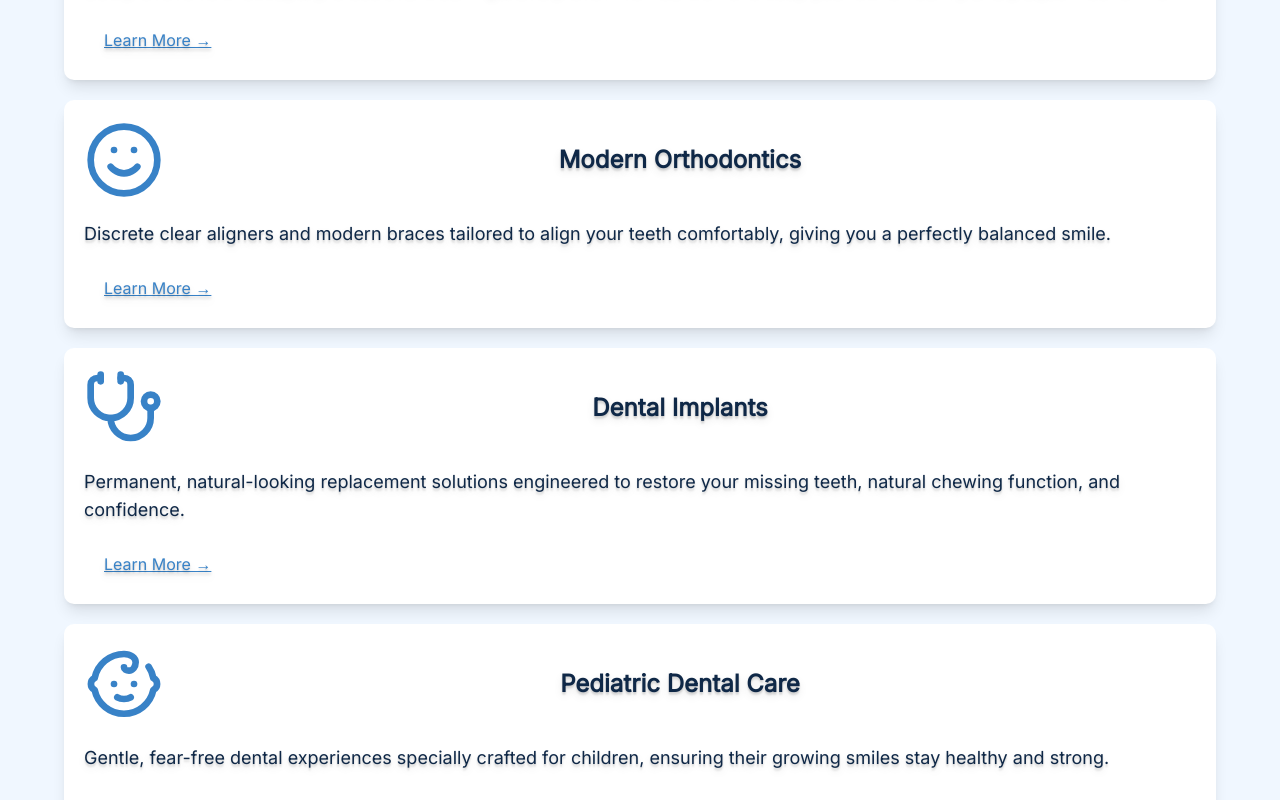
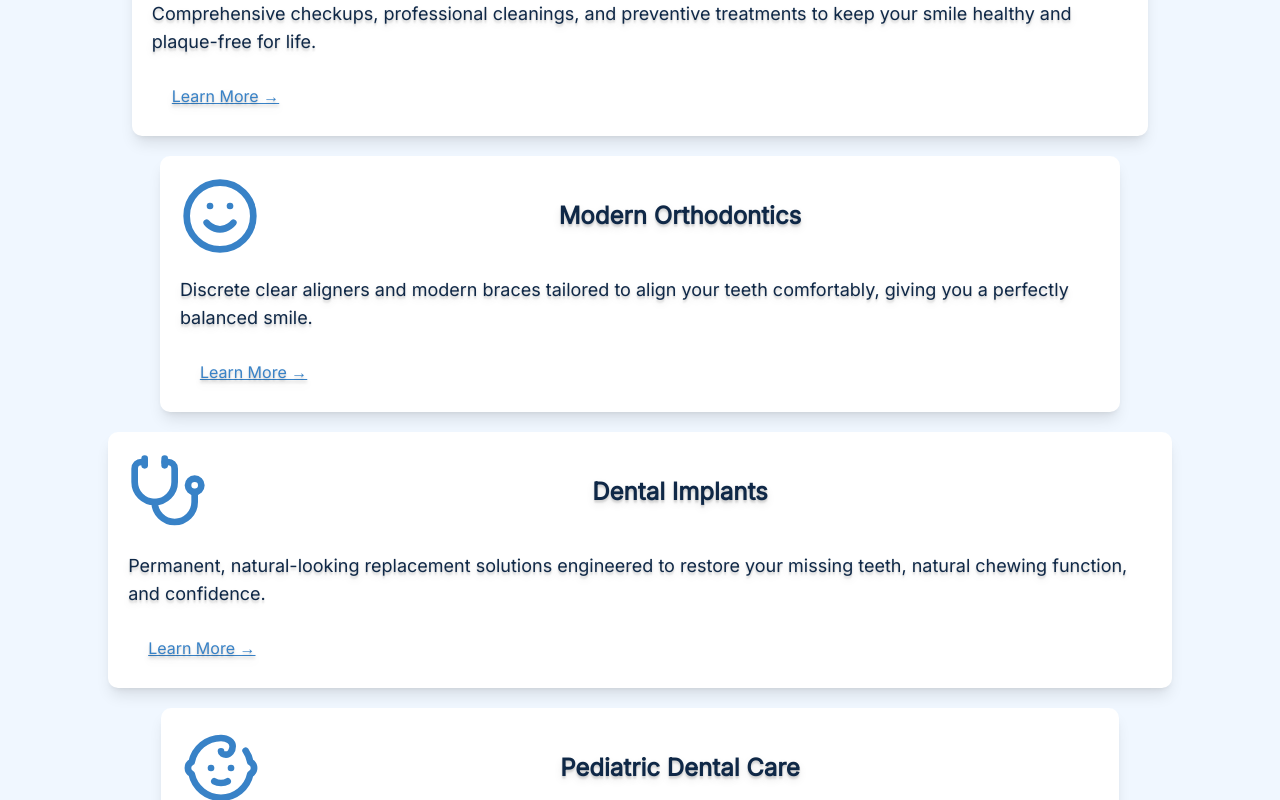
Before and after one commit to GilbertoBispo/dental-clinic-landing-page, a Next.js app: page / in a window 1280 px wide. Shown: the part 880-1680 px from the top of the page. Built offline with nearby package versions, Linux system fonts and the light colour scheme.

Commit message:
feat: cria animação de Scroll Reveal para os cards. fix: corrige erro de margem nos elementos da lista na barra de navegação

```diff
--- a/app/components/sections/Header.tsx
+++ b/app/components/sections/Header.tsx
@@ -37,8 +37,8 @@ export default function Header() {
                 </div>
 
                 <div className={`fixed z-1 ${isActive ? 'shadow-lg flex flex-col items-center justify-start fixed top-0 left-0 h-full w-[85%] bg-white/30 backdrop-blur-sm transition-all duration-500 translate-x-0' : 'flex flex-col items-center justify-start fixed top-0 left-0 h-full w-[85%] bg-white/30 backdrop-blur-sm transition-all duration-500 -translate-x-full'}`}>
-                    <nav>
-                        <ul className="mt-10 flex flex-col gap-5 items-center font-bold text-xl">
+                    <nav className="h-full">
+                        <ul className="my-5 flex flex-col gap-5 items-center font-bold text-xl">
                             <li className="p-5 w-full text-center"><a href="">Home</a></li>
                             <li className="p-5 w-full text-center"><a href="">About Us</a></li>
                             <li className="p-5 w-full text-center"><a href="">Services</a></li>
--- a/app/components/sections/Services.tsx
+++ b/app/components/sections/Services.tsx
@@ -1,81 +1,81 @@
 'use client';
 
 import Cards from "../ui/Cards";
+import { motion } from "framer-motion";
 
 export default function Services() {
+
+    // array contendo todas as informações dos cards
+    const SERVICES = [
+        {
+            icon: "sparkles",
+            title: 'Professional Teeth Whitening',
+            description: 'Fast, safe, and effective cosmetic whitening treatments that remove deep stains and brighten your smile by up to several shades.',
+        },
+        {
+            icon: "shield-check",
+            title: 'General & Preventive Care',
+            description: 'Comprehensive checkups, professional cleanings, and preventive treatments to keep your smile healthy and plaque-free for life.',
+        },
+        {
+            icon: "smile",
+            title: 'Modern Orthodontics',
+            description: 'Discrete clear aligners and modern braces tailored to align your teeth comfortably, giving you a perfectly balanced smile.',
+        },
+        {
+            icon: "stethoscope",
+            title: 'Dental Implants',
+            description: 'Permanent, natural-looking replacement solutions engineered to restore your missing teeth, natural chewing function, and confidence.',
+        },
+        {
+            icon: "baby",
+            title: 'Pediatric Dental Care',
+            description: 'Gentle, fear-free dental experiences specially crafted for children, ensuring their growing smiles stay healthy and strong.',
+        },
+        {
+            icon: "cross",
+            title: 'Emergency Dental Care',
+            description: 'Immediate, compassionate relief for sudden toothache, broken teeth, or unexpected dental emergencies when you need it most.',
+        },
+    ];
+
     return (
-        <section className="flex flex-col items-center gap-5 my-5">
+        <section className="flex flex-col items-center gap-5 my-5 w-full">
             <div className="text-center text-shadow-lg">
                 <h2 className="font-black text-3xl">Our Services</h2>
                 <p className="font-semibold">High-Quality Care for Your Smile</p>
             </div>
 
-            {/* Cards */}
-            <Cards className="flex flex-col p-5 gap-5 text-shadow-lg ">
-                <div className="flex justify-between items-center">
-                    <img className="w-20" src="/sparkles.svg" alt="sparkles icon"/>
-                    <h3 className="flex-1 text-center flex flex-col justify-center text-2xl h-20"><strong>Professional Teeth Whitening</strong></h3>
-                </div>
+            {/* utiliza o método .map() para renderizar cada card */}
+            {SERVICES.map((service, index) => {
 
-                <p className="text-lg">Fast, safe, and effective cosmetic whitening treatments that remove deep stains and brighten your smile by up to several shades.</p>
+                // cada atributo do objeto SERVICES vira uma constante
+                const icon = service.icon;
+                const title = service.title;
+                const description = service.description;
 
-                <a className="cursor-pointer underline text-(--light) w-fit py-2 px-5">Learn More →</a>
-            </Cards>
+                return(
+                    // utiliza a biblioteca framer-motion para a criação da animação de
+                    <motion.div
+                        className="flex flex-col items-center gap-5"
+                        key={index}
+                        initial={{ opacity: 0, y: 100 }}
+                        whileInView={{ opacity: 1, y: 0}}
+                        viewport={{once: true, margin: "-15px"}}
+                        transition={{duration: 0.4, delay: 0.3}}>
 
-            <Cards className="flex flex-col p-5 gap-5 text-shadow-lg">
-                <div className="flex justify-between items-center">
-                    <img className="w-20" src="/shield-check.svg" alt="sparkles icon"/>
-                    <h3 className="flex-1 text-center flex flex-col justify-center text-2xl h-20 mx-1"><strong>General & Preventive Care</strong></h3>
-                </div>
+                        <Cards className="flex flex-col p-5 gap-5 text-shadow-lg">
+                            <div className="flex justify-between items-center">
+                                <img className="w-20" src={`${icon}.svg`} alt="sparkles icon"/>
+                                <h3 className="flex-1 text-center flex flex-col justify-center text-2xl h-20"><strong>{title}</strong></h3>
+                            </div>
+                            <p className="text-lg">{description}</p>
+                            <a className="cursor-pointer underline text-(--light) w-fit py-2 px-5">Learn More →</a>
+                        </Cards>
 
-                <p className="text-lg">Comprehensive checkups, professional cleanings, and preventive treatments to keep your smile healthy and plaque-free for life.</p>
-
-                <a className="cursor-pointer underline text-(--light) w-fit py-2 px-5">Learn More →</a>
-            </Cards>
-
-            <Cards className="flex flex-col p-5 gap-5 text-shadow-lg">
-                <div className="flex justify-between items-center">
-                    <img className="w-20" src="/smile.svg" alt="sparkles icon"/>
-                    <h3 className="flex-1 text-center flex flex-col justify-center text-2xl h-20"><strong>Modern Orthodontics</strong></h3>
-                </div>
-
-                <p className="text-lg">Discrete clear aligners and modern braces tailored to align your teeth comfortably, giving you a perfectly balanced smile.</p>
-
-                <a className="cursor-pointer underline text-(--light) w-fit py-2 px-5">Learn More →</a>
-            </Cards>
-
-            <Cards className="flex flex-col p-5 gap-5 text-shadow-lg">
-                <div className="flex justify-between items-center">
-                    <img className="w-20" src="/stethoscope.svg" alt="sparkles icon"/>
-                    <h3 className="flex-1 text-center flex flex-col justify-center text-2xl h-20"><strong>Dental Implants</strong></h3>
-                </div>
-
-                <p className="text-lg">Permanent, natural-looking replacement solutions engineered to restore your missing teeth, natural chewing function, and confidence.</p>
-
-                <a className="cursor-pointer underline text-(--light) w-fit py-2 px-5">Learn More →</a>
-            </Cards>
-
-            <Cards className="flex flex-col p-5 gap-5 text-shadow-lg">
-                <div className="flex justify-between items-center">
-                    <img className="w-20" src="/baby.svg" alt="sparkles icon"/>
-                    <h3 className="flex-1 text-center flex flex-col justify-center text-2xl h-20"><strong>Pediatric Dental Care</strong></h3>
-                </div>
-
-                <p className="text-lg">Gentle, fear-free dental experiences specially crafted for children, ensuring their growing smiles stay healthy and strong.</p>
-
-                <a className="cursor-pointer underline text-(--light) w-fit py-2 px-5">Learn More →</a>
-            </Cards>
-
-            <Cards className="flex flex-col p-5 gap-5 text-shadow-lg">
-                <div className="flex justify-between items-center">
-                    <img className="w-20" src="/cross.svg" alt="sparkles icon"/>
-                    <h3 className="flex-1 text-center flex flex-col justify-center text-2xl h-20"><strong>Emergency Dental Care</strong></h3>
-                </div>
-
-                <p className="text-lg">Immediate, compassionate relief for sudden toothache, broken teeth, or unexpected dental emergencies when you need it most.</p>
-
-                <a className="cursor-pointer underline text-(--light) w-fit py-2 px-5">Learn More →</a>
-            </Cards>
+                    </motion.div>
+                );
+            })}
         </section>
     );
 }
--- a/package.json
+++ b/package.json
@@ -10,6 +10,7 @@
   },
   "dependencies": {
     "framer-motion": "^12.43.0",
+    "lucide-react": "^1.28.0",
     "next": "16.2.12",
     "react": "19.2.4",
     "react-dom": "19.2.4"
```
Also changed, not shown: 1 other file (tests, documents, lock files or other folders).
